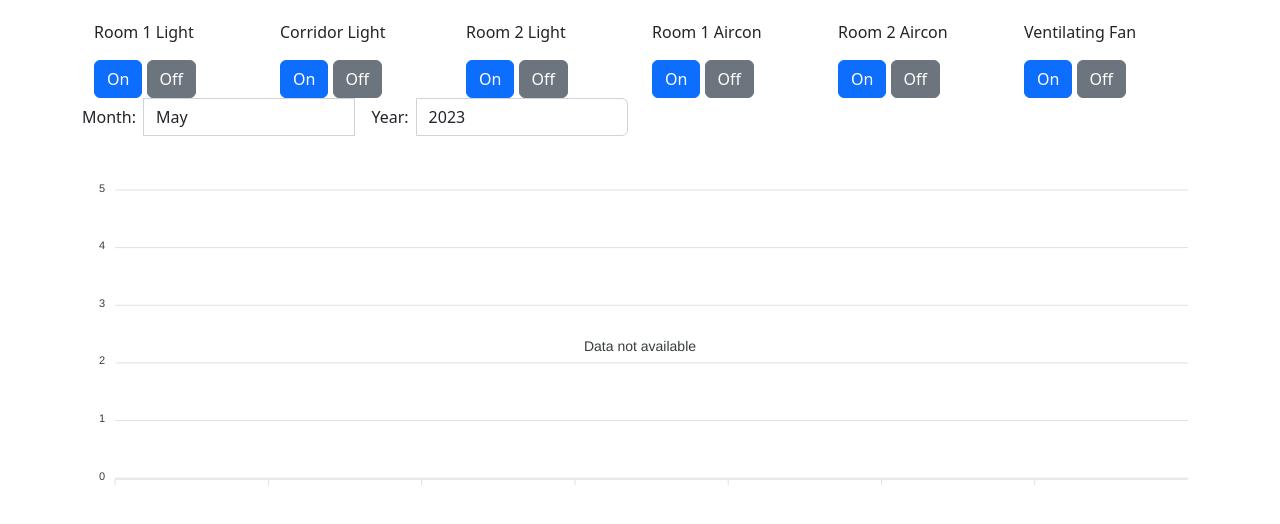
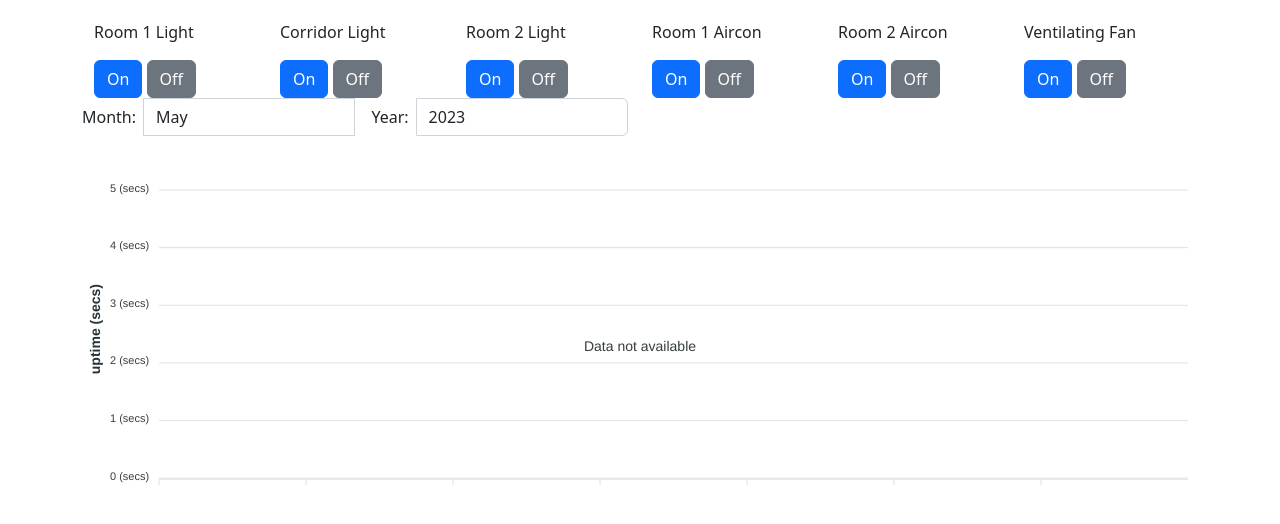
Before and after one commit to JohnChung2002/SmartHomePlus, a Flask app: page /home_remote in a window 1280 px wide. Shown: the part 214-738 px from the top of the page. Run offline with Flask 3, Linux system fonts and the light colour scheme; the visitor is signed in with stand-in values (Sample User, id 1); data that the repository does not hold is empty; parts of the project's set-up code (start-up, migrations or seed data) failed here and were passed over; some libraries are stand-ins or nearby versions.

Commit message:
Website overhaul

```diff
--- a/templates/home_control.html
+++ b/templates/home_control.html
@@ -196,10 +196,27 @@
                             type: 'datetime'
                         },
                         yaxis: {
-                        min: 0
+                            min: 0,
+                            title: {
+                                text: 'uptime (secs)',
+                                style: {
+                                    fontSize: '14px',
+                                    fontWeight: 600,
+                                    fontFamily: 'Helvetica, Arial, sans-serif',
+                                    color: '#263238'
+                                }
+                            },
+                            labels: {
+                                formatter: function (value) {
+                                    return value + ' (secs)';
+                                }
+                            }
                         },
                         noData: {
                             text: 'Data not available'
+                        },
+                        legend: {
+                            position: 'top'
                         }
                     };
                     for (var i = 0; i < data.length; i++) {
```
Lines whose indentation alone changed are shown as unchanged.
